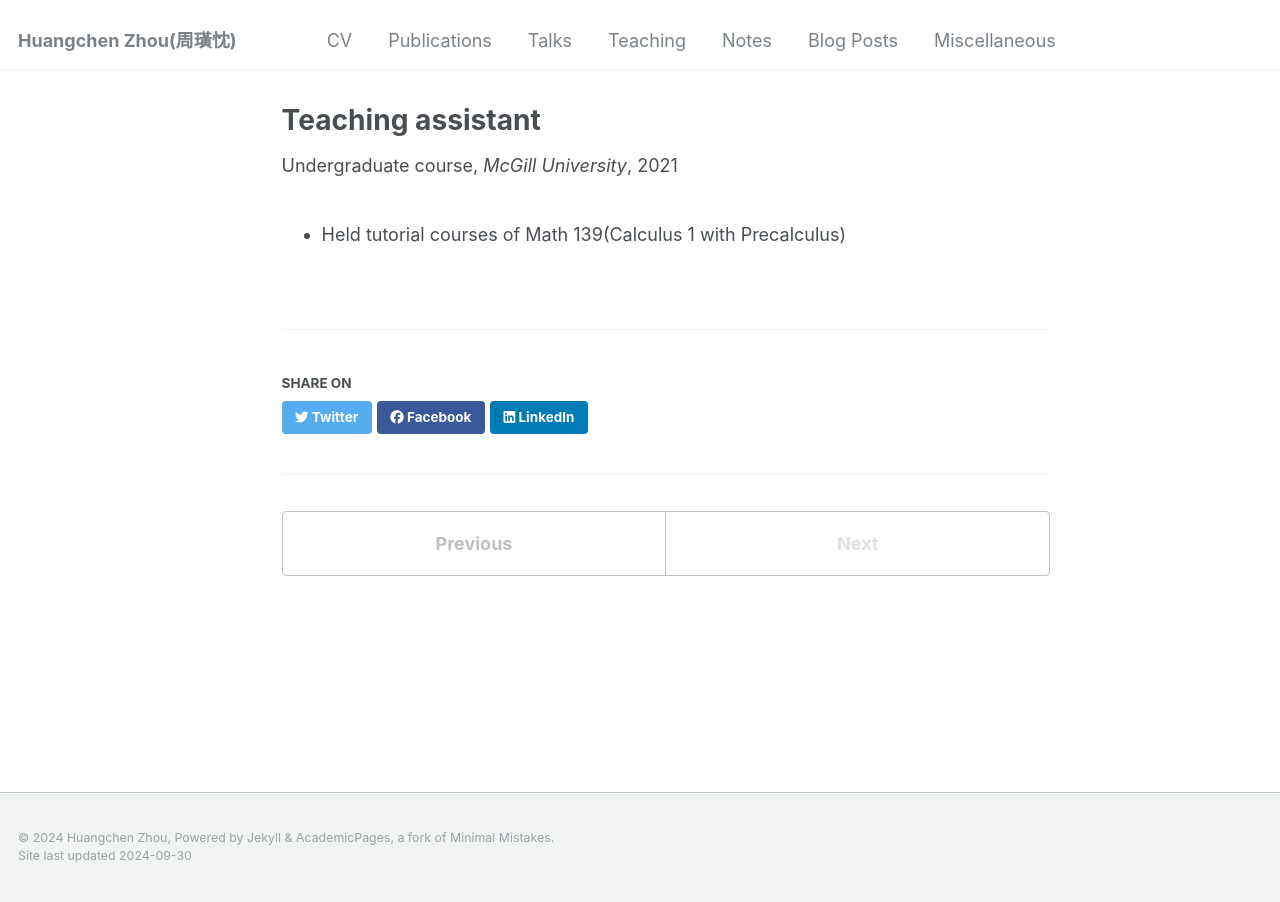
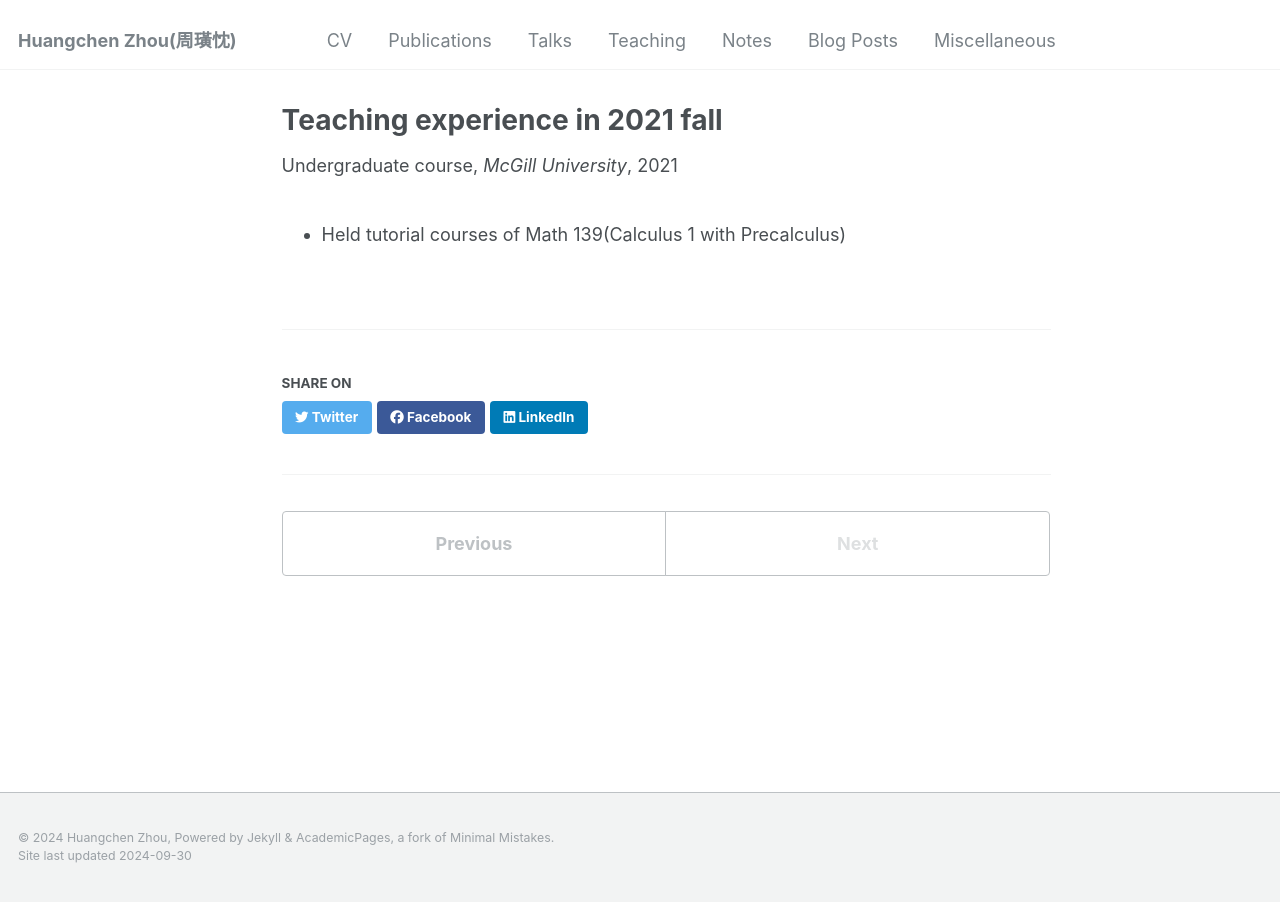
Before and after one commit to zhc515/zhc515.github.io, a Jekyll site: the page built from _teaching/2021-fall-teaching.md, in a window 1280 px wide. Built offline with Jekyll 4.4.1, drawn with Linux system fonts in a browser that asks for light colours.

Commit message:
Update 2021-fall-teaching.md

```diff
--- a/_teaching/2021-fall-teaching.md
+++ b/_teaching/2021-fall-teaching.md
@@ -1,5 +1,5 @@
 ---
-title: "Teaching assistant"
+title: "Teaching experience in 2021 fall"
 collection: teaching assistant
 type: "Undergraduate course"
 permalink: /teaching/2021-fall-teaching
```
